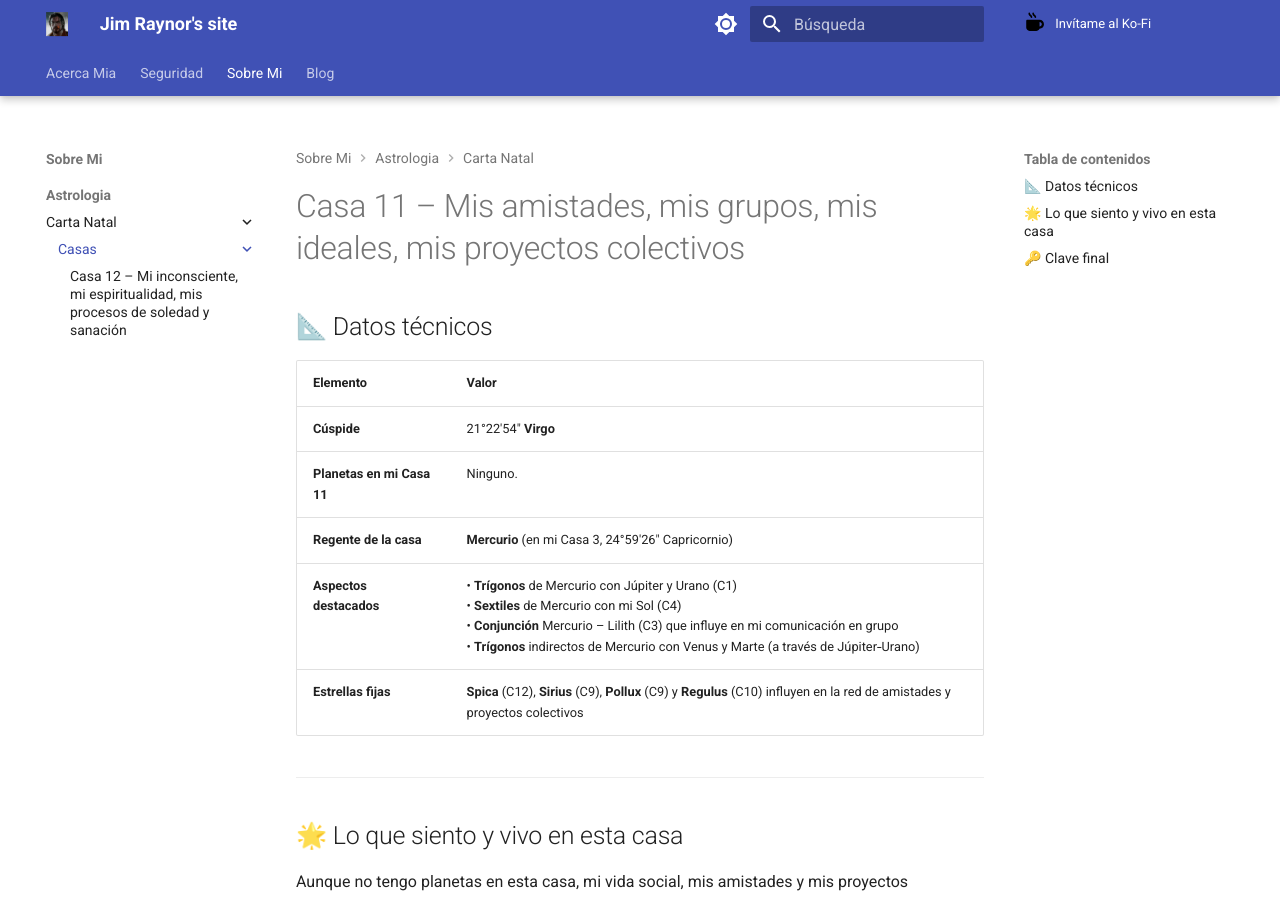
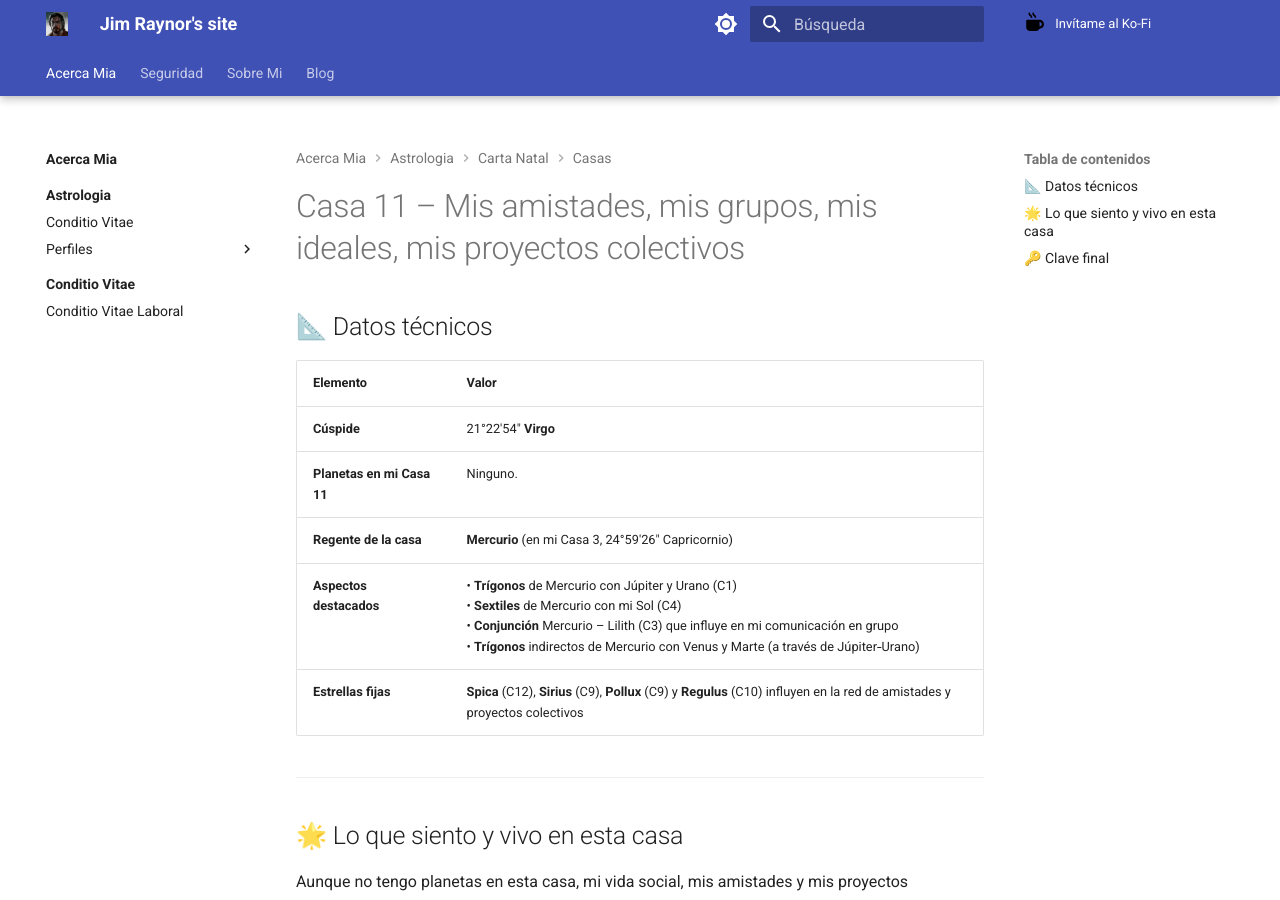
Before and after one commit to jimraynor88/blog, an MkDocs documentation site: the page built from docs/Acerca_Mia/Astrologia/Carta_Natal/Casas/Casa_11.md, in a window 1280 px wide and 900 px high. Built offline with MkDocs 1.6.1 and Material for MkDocs 9.7.7, drawn with Linux system fonts in a browser that asks for light colours; some of the changed lines change nothing that is shown.

Commit message:
Update and rename Casa_11.md to Casa_11.md

```diff
--- a/docs/Sobre_Mi/Astrologia/Carta_Natal/Casas/Casa_11.md
+++ b/docs/Acerca_Mia/Astrologia/Carta_Natal/Casas/Casa_11.md
@@ -1,3 +1,9 @@
+---
+title: Casa 11 – Mis amistades, mis grupos, mis ideales, mis proyectos colectivos
+alias: Casa 11
+tags: Carta Natal
+---
+
 # Casa 11 – Mis amistades, mis grupos, mis ideales, mis proyectos colectivos
 
 ## 📐 Datos técnicos
```
